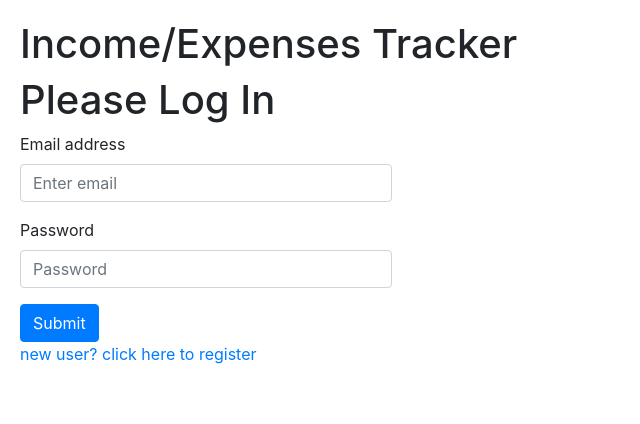
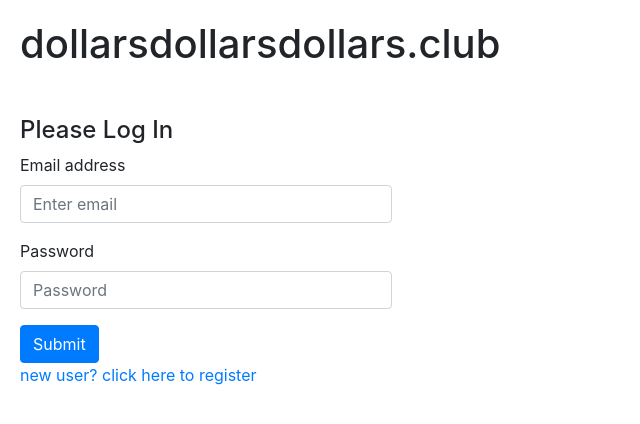
Before and after one commit to hankthemason/finances-tracker, a React (Create React App) app in the folder client/: page /login in a window 1280 px wide. Shown: the top 424 px of the page, without its empty margins (0-640 px from the left). Built offline with nearby package versions, Linux system fonts and the light colour scheme.

Commit message:
updated login page

```diff
--- a/client/src/App.tsx
+++ b/client/src/App.tsx
@@ -27,7 +27,7 @@ function App() {
   return (
   !user.token ?
     <div className="wrapper">
-      <h1>Income/Expenses Tracker</h1>
+      <h1>dollarsdollarsdollars.club</h1>
       {flash &&
       <div>
         {flash}
--- a/client/src/modules/login/components/LoginForm.tsx
+++ b/client/src/modules/login/components/LoginForm.tsx
@@ -22,7 +22,7 @@ export const LoginForm = ({onSubmit}: LoginFormProps) => {
 
   return(
     <div className="login-wrapper">
-      <h1>Please Log In</h1>
+      <h4 style={{marginTop: '3rem'}}>Please Log In</h4>
       <div className='form-wrapper'>
         <Form
           onSubmit={handleSubmit}
```
